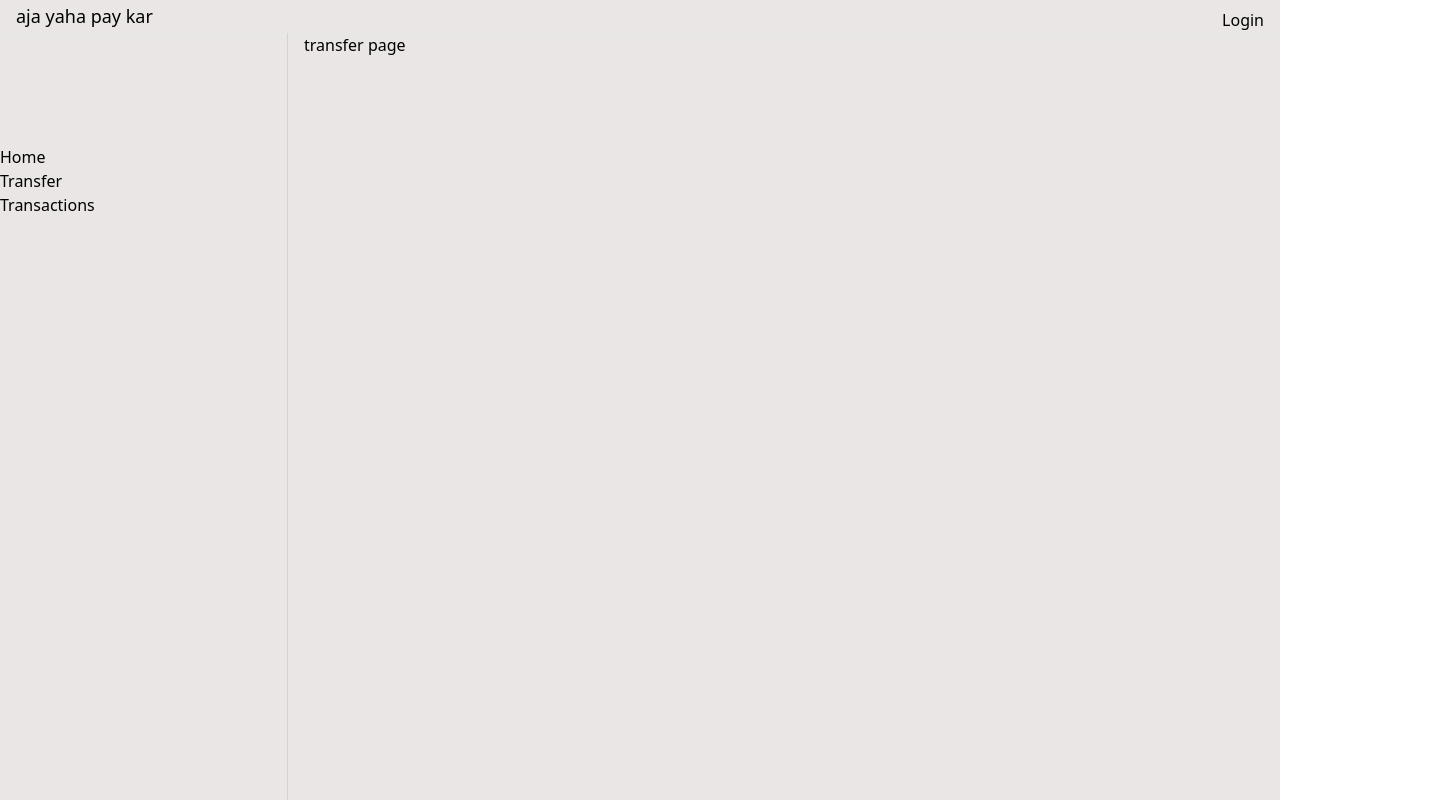
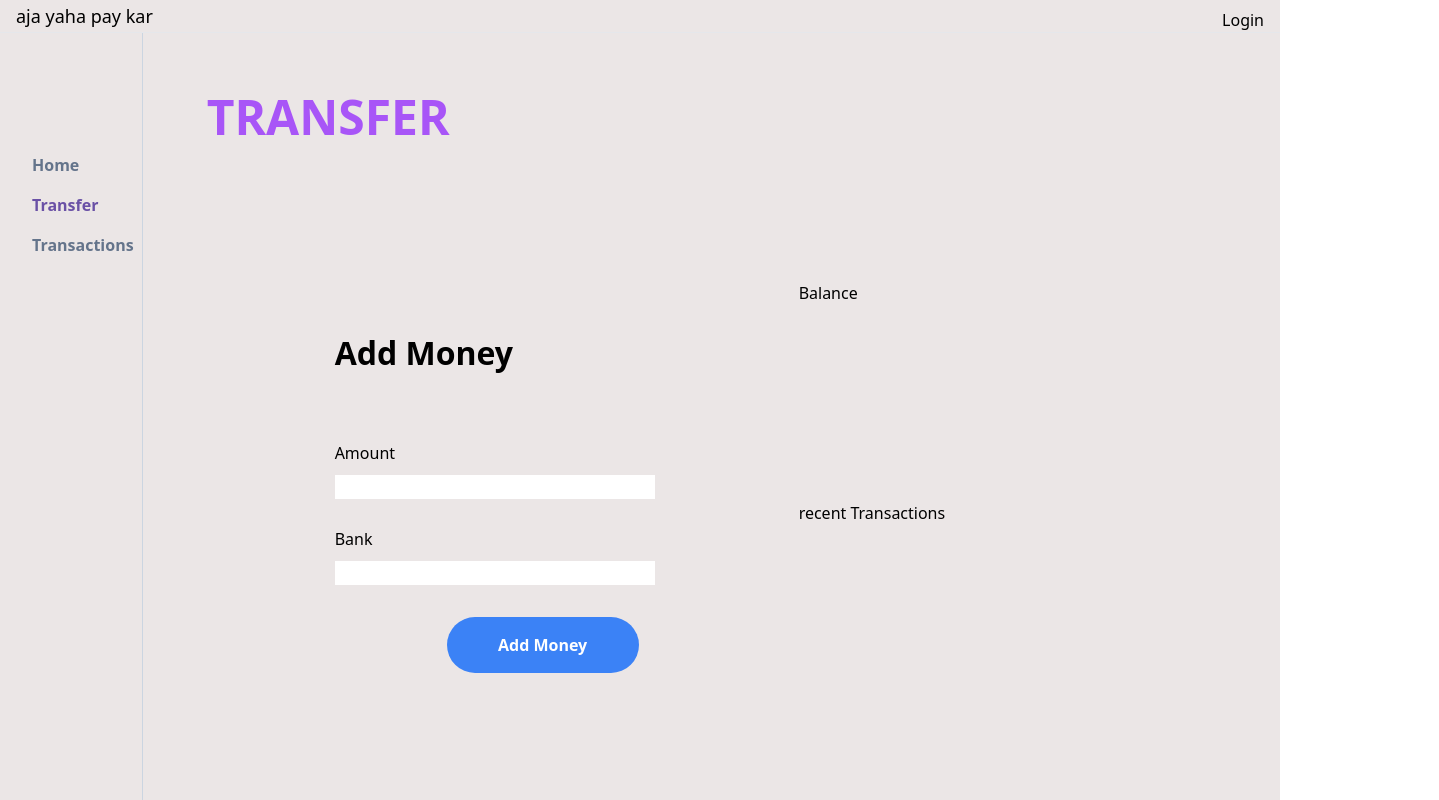
Before and after one commit to gauravxsarkar/paytm-nextjs, a Next.js app: page /transfer in a window 1280 px wide. Shown: the top 800 px of the page, 1439 px wide, since content can reach past the window. Built offline with nearby package versions, Linux system fonts and the light colour scheme; no server answers.

Commit message:
added transfer frontend

```diff
--- a/app/(dashboard)/transfer/page.tsx
+++ b/app/(dashboard)/transfer/page.tsx
@@ -1,6 +1,49 @@
 
 export default function() {
-    return <div>
-       transfer page
+
+
+
+
+
+    return (
+
+        <div>
+
+            <h1 className="text-[3rem] font-bold ml-[3rem] mt-[3rem] text-purple-500">TRANSFER</h1>
+
+<div className="grid grid-cols-2 p-[8rem] w-[100vw]">
+      <div className="flex flex-col p-[3rem] ">
+        <h1 className="text-[2rem] font-bold">Add Money</h1>
+
+        <label htmlFor="" className="mt-[4rem]">Amount</label>
+        <input type="text" className="w-[20rem] mt-[10px]" />
+
+        <label htmlFor="" className="mt-7">Bank</label>
+        <input type="text" className="w-[20rem] mt-[10px] mb-8" />
+
+        <div className="flex justify-center items-center">
+        <button className="bg-blue-500 font-semibold w-[12rem] p-[1rem] text-white rounded-full">Add Money</button>
+        </div>
+
+
+
+      </div>
+
+      <div className="grid grid-flow-row grid-rows-2">
+
+        <div>
+            <h1>Balance</h1>
+
+        </div>
+
+        <div>
+            <h1>recent Transactions</h1>
+        </div>
+
+      </div>
     </div>
+
+        </div>
+
+    )
 }
--- a/components/sidebar.tsx
+++ b/components/sidebar.tsx
@@ -10,10 +10,10 @@ export const Sidebar = ({href , title }: {href : string, title: string})=> {
     const selected = pathname === href
 
     return (
-        <div onClick={()=> {
+        <div className={`flex ${selected ? "text-[#6a51a6]" : "text-slate-500"} cursor-pointer  p-2 pl-8`} onClick={()=> {
             router.push(href)
         }}>
-            <div>
+            <div className={`font-bold ${selected ? "text-[#6a51a6]" : "text-slate-500"}`}>
                 {title}
             </div>
         </div>
```
